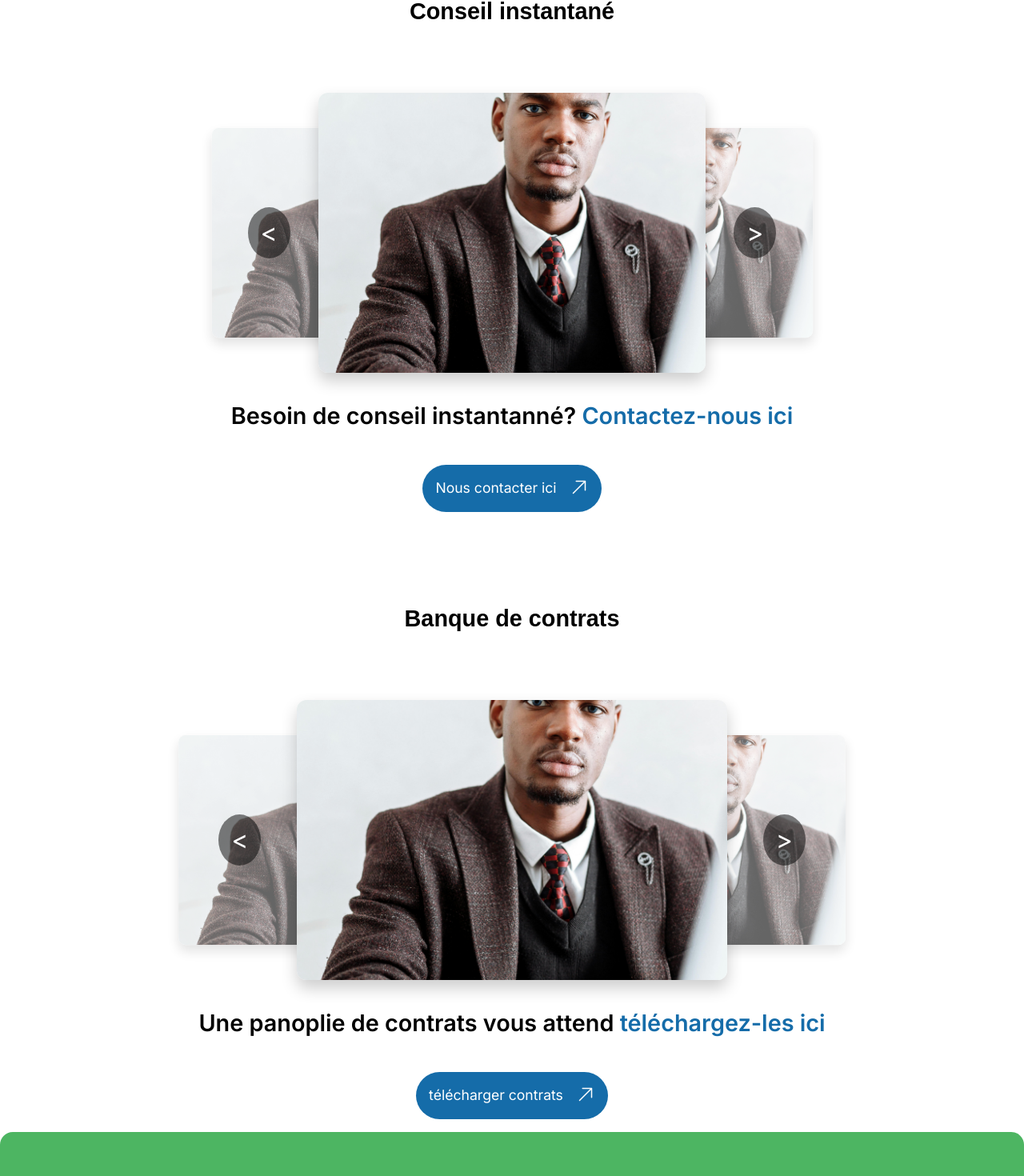
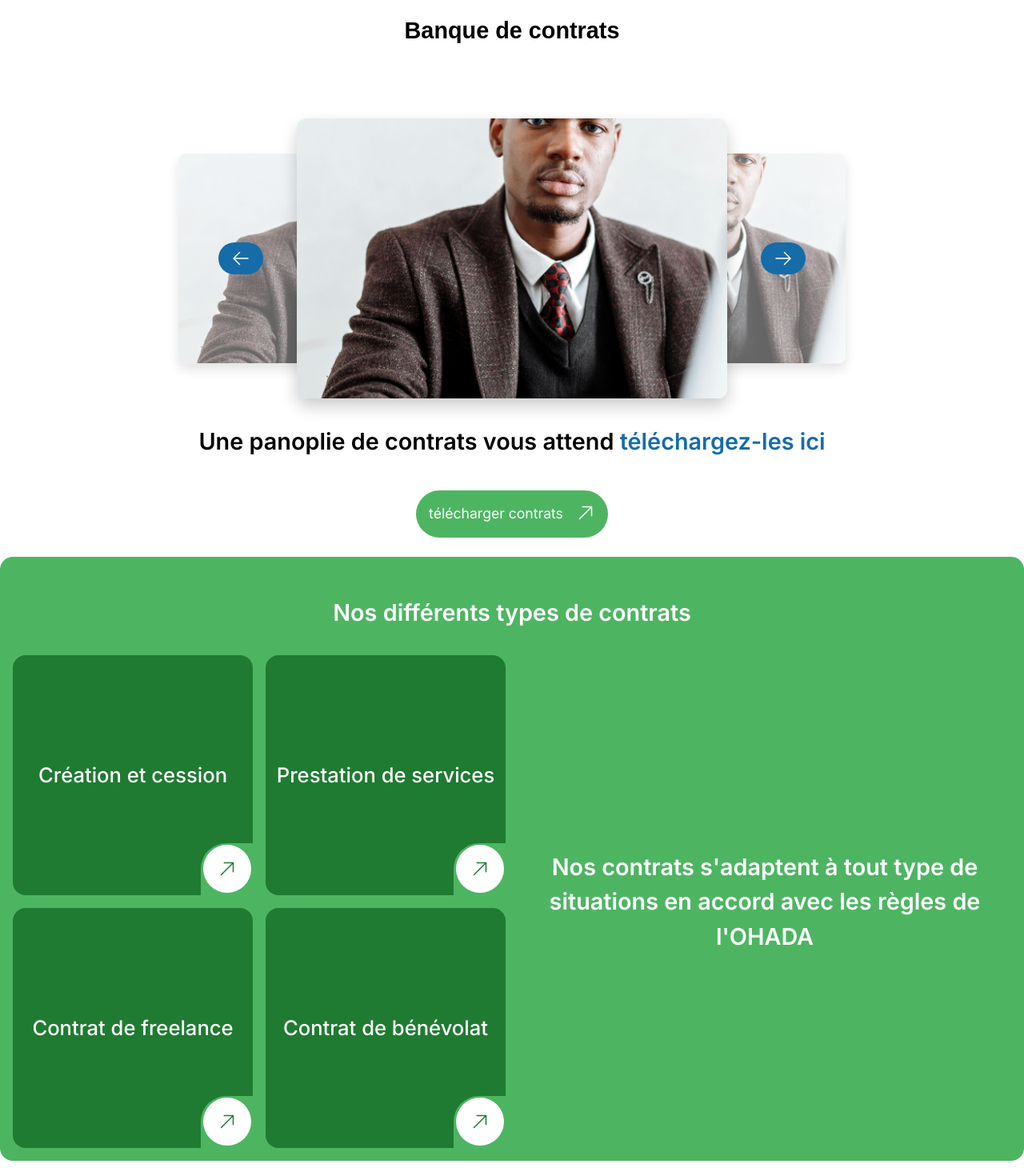
Before and after one commit to consultingadnsas/contratchapneo, a Nuxt app in the folder contratchapneo/: page / in a window 1280 px wide. Shown: the part 1015-2485 px from the top of the page at 80% size. Built offline with nearby package versions, Linux system fonts and the light colour scheme.

Commit message:
work on landing page

```diff
--- a/contratchapneo/app/assets/css/main.css
+++ b/contratchapneo/app/assets/css/main.css
@@ -10,6 +10,7 @@
     --primary-color: #156ca9;
     --secondary-color: #4db562;
     --secondary-dark-color:#1f7b31;
+    --tertiary-color:#e6e9e7;
     --background-color: #f5f5f5;
     --my-white: #fff;
 
--- a/contratchapneo/app/assets/css/wrapper.css
+++ b/contratchapneo/app/assets/css/wrapper.css
@@ -6,7 +6,7 @@
     flex-direction: column;
     align-items: center;
     justify-content: center;
-    gap: 1rem;
+    gap: 1.5rem;
 }
 
 .main-section{
@@ -14,7 +14,7 @@
     flex-direction: column;
     align-items: center;
     justify-content: center;
-    gap: 1rem;
+    gap: 1.5rem;
     width: 100%;
     padding: 4rem 1rem 1rem 1rem;
 }
--- a/contratchapneo/app/components/buttons/mainButton.vue
+++ b/contratchapneo/app/components/buttons/mainButton.vue
@@ -28,7 +28,7 @@ export default {
 <style scoped>
 
 .main-button{
-    background-color: var(--primary-color);
+    background-color: var(--secondary-color);
     color: white;
     display: flex;
     gap: 1rem;
--- a/contratchapneo/app/components/cards/featuresCards.vue
+++ b/contratchapneo/app/components/cards/featuresCards.vue
@@ -68,7 +68,7 @@ export default{
     align-items: center;
     justify-content: center;
     background: var(--secondary-color);
-    border-top-left-radius: 1.1rem;
+    border-top-left-radius: 2rem;
     width: 65px;
     height: 65px;
     padding: 0.5rem;
@@ -91,8 +91,17 @@ export default{
 
 @media(min-width: 768px){
     .features-cards{
-        width: 320px;
-        height:320px;
+        width: 300px;
+        height:300px;
+        display: flex;
+        align-items: center;
+        justify-content: center;
+    }
+
+    .features-cards h4{
+        font-size: 1.6rem;
+        font-weight: 500;
+        color: var(--my-white);
     }
 }
 
--- a/contratchapneo/app/components/navigation/navbar.vue
+++ b/contratchapneo/app/components/navigation/navbar.vue
@@ -9,7 +9,7 @@
             <!-- Bouton Hamburger avec état -->
             <Hamburger
                 :isOpen="isMenuOpen"
-                @click="toggleMenu"
+                @toggle="toggleMenu"
                 :class="{'is-active': isMenuOpen}"
             />
         </nav>
@@ -124,4 +124,26 @@ export default{
   padding: 1rem 0;
   border-bottom: 1px solid #f0f0f0;
 }
+
+/* --- DESIGN DESKTOP (Ordinateurs) --- */
+@media (min-width: 1024px) {
+    .main-header {
+        top: 20px; /* Décalage du haut */
+        left: 50%;
+        transform: translateX(-50%);
+        width: 95%; /* Ne prend pas toute la largeur */
+        max-width: 1200px;
+        border-radius: 50px; /* Bords très arrondis */
+        box-shadow: 0 4px 20px rgba(0, 0, 0, 0.08);
+        border: 1px solid var(--tertiary-color);
+    }
+
+    .nav-links-desktop {
+        display: flex; /* Affiche les liens sur desktop */
+    }
+
+    .mobile-only {
+        display: none !important; /* Cache le hamburger sur desktop */
+    }
+}
 </style>
--- a/contratchapneo/app/components/sections/bankContratSection.vue
+++ b/contratchapneo/app/components/sections/bankContratSection.vue
@@ -8,7 +8,11 @@
 
             <div class="carousel-wrapper">
                 <!-- Boutons de navigation (Optionnels mais pratiques) -->
-                <button @click="prev" class="nav-btn prev"> < </button>
+                <button @click="prev" class="nav-btn prev">
+                    <svg xmlns="http://www.w3.org/2000/svg" fill="none" viewBox="0 0 24 24" stroke-width="1.5" stroke="currentColor" class="size-6">
+                        <path stroke-linecap="round" stroke-linejoin="round" d="M10.5 19.5 3 12m0 0 7.5-7.5M3 12h18" />
+                    </svg>
+                </button>
 
                 <div class="carousel-container">
                     <div
@@ -21,10 +25,14 @@
                     </div>
                 </div>
 
-                <button @click="next" class="nav-btn next"> > </button>
+                <button @click="next" class="nav-btn next">
+                    <svg xmlns="http://www.w3.org/2000/svg" fill="none" viewBox="0 0 24 24" stroke-width="1.5" stroke="currentColor" class="size-6">
+                        <path stroke-linecap="round" stroke-linejoin="round" d="M13.5 4.5 21 12m0 0-7.5 7.5M21 12H3" />
+                    </svg>
+                </button>
             </div>
 
-            <div class=" flex flex-col items-center justify-center gap-2">
+            <div class="flex flex-col items-center justify-center gap-2">
                 <h3>
                     Une panoplie de contrats vous attend
                     <span>
@@ -39,9 +47,14 @@
         <div class="green-section w-full flex justify-center items-center flex-col">
             <h3>Nos différents types de contrats</h3>
 
-            <div class="grid grid-cols-2 gap-2">
-                <featuresCards
-                    v-for="(card, index) in 4" :key="index"/>
+            <div class="green-body flex flex-col justify-center items-center gap-4">
+                <div class="card-container">
+                    <featuresCards
+                        v-for="(card, index) in contratCards" :key="index"
+                        :title="card.title"
+                    />
+                </div>
+                <h3>Nos contrats s'adaptent à tout type de situations en accord avec les règles de l'OHADA</h3>
             </div>
         </div>
     </section>
@@ -110,9 +123,17 @@ export default {
             }
         };
 
+        const contratCards = [
+            {title:"Création et cession"},
+            {title: "Prestation de services"},
+            {title:"Contrat de freelance"},
+            {title: "Contrat de bénévolat"}
+        ]
+
         return {
             carouselImages,
             currentIndex,
+            contratCards,
             next,
             prev,
             getItemClass
@@ -210,14 +231,16 @@ export default {
     position: absolute;
     top: 50%;
     transform: translateY(-50%);
-    background: rgba(0,0,0,0.5);
+    background: var(--primary-color);
     color: white;
     border: none;
+    display: flex;
+    justify-content: center;
+    align-items: center;
     font-size: 2rem;
     padding: 0.5rem 1rem;
     cursor: pointer;
     z-index: 20; /* Toujours au-dessus */
-    border-radius: 50%;
 }
 
 .nav-btn.prev { left: 5%; }
@@ -233,4 +256,39 @@ export default {
     color: var(--my-white);
 }
 
+.green-body{
+    display: flex;
+    flex-direction: column;
+    justify-content: center;
+    align-items: center;
+    gap: 1rem;
+}
+
+.card-container{
+    display: grid;
+    grid-template-columns: 1fr 1fr;
+    gap: 1rem;
+}
+
+@media(min-width:768px){
+
+    .green-body{
+        display: grid;
+        grid-template-columns: 1fr 1fr;
+        gap: 1rem;
+    }
+
+    .card-container{
+        display: grid;
+        grid-template-columns: 1fr 1fr;
+        gap: 1rem;
+    }
+}
+
+@media(min-width: 1048px){
+    .card-container{
+
+    }
+}
+
 </style>
--- a/contratchapneo/app/components/sections/footerSection.vue
+++ b/contratchapneo/app/components/sections/footerSection.vue
@@ -83,10 +83,11 @@ export default {
 .main-footer {
   padding: 1rem;
   width: 100%;
+  min-height: 100vh;
   display: flex;
   flex-direction: column;
   gap: 1rem;
-  background: var(--secondary-color);
+  background: #f3f3f3;
   border-radius: 0.5rem;
 }
 
--- a/contratchapneo/app/components/sections/heroSection.vue
+++ b/contratchapneo/app/components/sections/heroSection.vue
@@ -49,6 +49,7 @@ export default {
 
 .main-Section{
     padding: 6rem 1rem 1rem 1rem;
+    border-radius: 1rem;
 }
 
 .hero-section{
--- a/contratchapneo/app/pages/index.vue
+++ b/contratchapneo/app/pages/index.vue
@@ -8,9 +8,9 @@
 
         <companieSection />
 
+        <bankContratSection />
+
         <ordinarySection />
-
-        <bankContratSection />
 
         <ProSection title-head="Les professionnels du droits"/>
 
--- a/contratchapneo/nuxt.config.ts
+++ b/contratchapneo/nuxt.config.ts
@@ -7,6 +7,26 @@ export default defineNuxtConfig({
     plugins: {
       '@tailwindcss/postcss': {}, // Remplacez 'tailwindcss' par '@tailwindcss/postcss'
       autoprefixer: {},
+      aos: {
+        // Global settings:
+        disable: false, // accepts following values: 'phone', 'tablet', 'mobile', boolean, expression or function
+        startEvent: 'DOMContentLoaded', // name of the event dispatched on the document, that AOS should initialize on
+        initClassName: 'aos-init', // class applied after initialization
+        animatedClassName: 'aos-animate', // class applied on animation
+        useClassNames: false, // if true, will add content of `data-aos` as classes on scroll
+        disableMutationObserver: false, // disables automatic mutations' detections (advanced)
+        debounceDelay: 50, // the delay on debounce used while resizing window (advanced)
+        throttleDelay: 99, // the delay on throttle used while scrolling the page (advanced)
+
+        // Settings that can be overridden on per-element basis, by `data-aos-*` attributes:
+        offset: 120, // offset (in px) from the original trigger point
+        delay: 0, // values from 0 to 3000, with step 50ms
+        duration: 400, // values from 0 to 3000, with step 50ms
+        easing: 'ease', // default easing for AOS animations
+        once: false, // whether animation should happen only once - while scrolling down
+        mirror: false, // whether elements should animate out while scrolling past them
+        anchorPlacement: 'top-bottom', // defines which position of the element regarding to window should trigger the animation
+      }
     },
   },
 })
--- a/contratchapneo/package.json
+++ b/contratchapneo/package.json
@@ -13,6 +13,7 @@
     "@tailwindcss/vite": "^4.2.4",
     "aos": "^2.3.4",
     "nuxt": "^4.4.2",
+    "nuxt-aos": "^1.2.6",
     "vue": "^3.5.33",
     "vue-router": "^5.0.6"
   },
```
Also changed, not shown: 1 other file (tests, documents, lock files or other folders).
